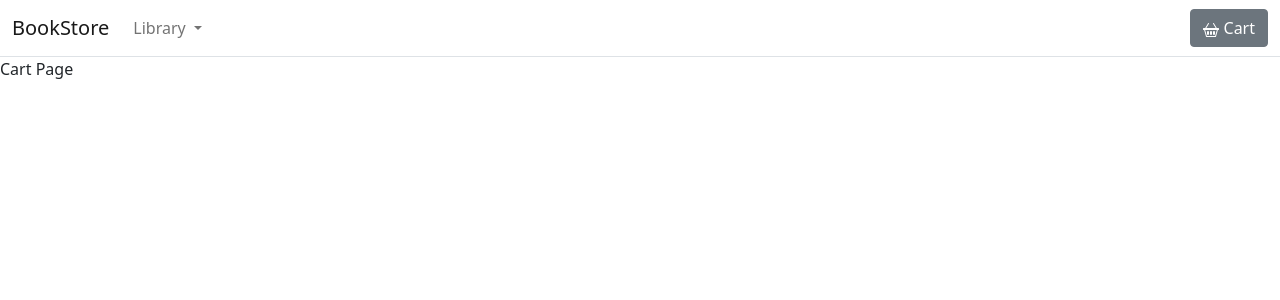
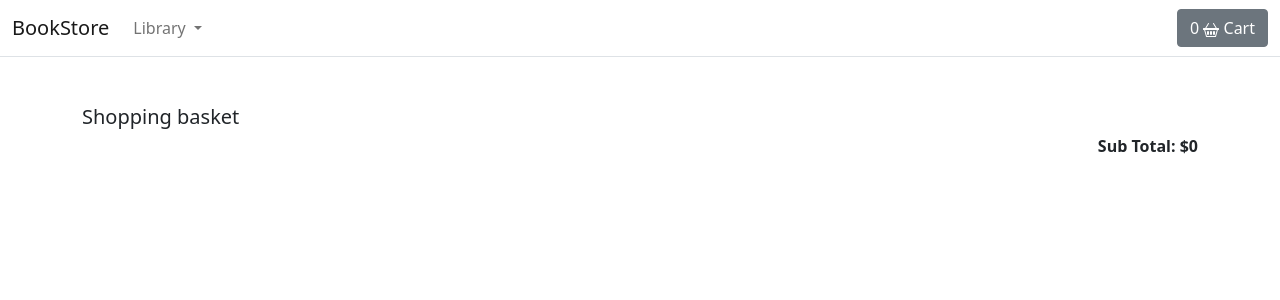
Before and after one commit to Denis-Guselnikov/book_store, a Django app: page /shopping_cart/ in a window 1280 px wide. Shown: the top 300 px of the page. Run offline with Django 3.2, Linux system fonts and the light colour scheme; data that the repository does not hold is empty.

Commit message:
adding basket functionality, testing the basket

```diff
--- a/setup.cfg
+++ b/setup.cfg
@@ -1,3 +1,3 @@
 [flake8]
 exclude = .git,*migrations*,*venv*
-max-line-length = 100
+max-line-length = 119
--- a/shopping_cart/basket.py
+++ b/shopping_cart/basket.py
@@ -1,3 +1,6 @@
+from decimal import Decimal
+
+from store.models import Product
 
 
 class Basket():
@@ -12,3 +15,63 @@ class Basket():
         if 'skey' not in request.session:
             basket = self.session['skey'] = {}
         self.basket = basket
+
+    def add(self, product, qty):
+        """
+        Добавление и обновление данных сеанса корзины пользователей.
+        """
+        product_id = str(product.id)
+
+        if product_id in self.basket:
+            self.basket[product_id]['qty'] = qty
+        else:
+            self.basket[product_id] = {'price': str(product.price), 'qty': qty}
+
+        self.save()
+
+    def __iter__(self):
+        """
+        Соберает product_id в данные сеанса, чтобы запросить базу
+        данных и вернуть продукты.
+        """
+        product_ids = self.basket.keys()
+        products = Product.products.filter(id__in=product_ids)
+        basket = self.basket.copy()
+
+        for product in products:
+            basket[str(product.id)]['product'] = product
+
+        for item in basket.values():
+            item['price'] = Decimal(item['price'])
+            item['total_price'] = item['price'] * item['qty']
+            yield item
+
+    def __len__(self):
+        """
+        Получите данные о корзине и подсчитайте количество товаров.
+        """
+        return sum(item['qty'] for item in self.basket.values())
+
+    def get_total_price(self):
+        return sum(Decimal(item['price']) * item['qty'] for item in self.basket.values())
+
+    def delete(self, product):
+        """
+        Удалить элемент из данных сеанса.
+        """
+        product_id = str(product)
+        if product_id in self.basket:
+            del self.basket[product_id]
+        self.session.modified = True
+
+    def update(self, product, qty):
+        """
+        Обновите значения в данных сеанса.
+        """
+        product_id = str(product)
+        if product_id in self.basket:
+            self.basket[product_id]['qty'] = qty
+        self.save()
+
+    def save(self):
+        self.session.modified = True
--- a/shopping_cart/context_processors.py
+++ b/shopping_cart/context_processors.py
@@ -1,5 +1,6 @@
 from .basket import Basket
 
 
+# В каждой просматриваемой странице есть доступ к просмотру Корзины
 def basket(request):
     return {'basket': Basket(request)}
--- a/shopping_cart/urls.py
+++ b/shopping_cart/urls.py
@@ -7,5 +7,7 @@ app_name = 'cart'
 
 urlpatterns = [
     path('', views.cart_summary, name='cart_summary'),
-    path('add/', views.cart_add, name='cart_add'),
+    path('add/', views.basket_add, name='basket_add'),
+    path('delete/', views.basket_delete, name='basket_delete'),
+    path('update/', views.basket_update, name='basket_update'),
 ]
--- a/shopping_cart/views.py
+++ b/shopping_cart/views.py
@@ -1,16 +1,49 @@
-from django.shortcuts import render, get_object_or_404
+from django.http import JsonResponse
+from django.shortcuts import get_object_or_404, render
+
+from store.models import Product
 
 from .basket import Basket
-from store.models import Product
 
 
 def cart_summary(request):
-    return render(request, 'store/cart/summary.html')
+    basket = Basket(request)
+    return render(request, 'store/cart/summary.html', {'basket': basket})
 
 
-def cart_add(request):
-    cart = Basket(request)
+def basket_add(request):
+    basket = Basket(request)
     if request.POST.get('action') == 'post':
         product_id = int(request.POST.get('productid'))
+        product_qty = int(request.POST.get('productqty'))
         product = get_object_or_404(Product, id=product_id)
-        cart.add(product=product)
+        basket.add(product=product, qty=product_qty)
+
+        basketqty = basket.__len__()
+        response = JsonResponse({'qty': basketqty})
+        return response
+
+
+def basket_delete(request):
+    basket = Basket(request)
+    if request.POST.get('action') == 'post':
+        product_id = int(request.POST.get('productid'))
+        basket.delete(product=product_id)
+
+        basketqty = basket.__len__()
+        baskettotal = basket.get_total_price()
+        response = JsonResponse({'qty': basketqty, 'subtotal': baskettotal})
+        return response
+
+
+def basket_update(request):
+    basket = Basket(request)
+    if request.POST.get('action') == 'post':
+        product_id = int(request.POST.get('productid'))
+        product_qty = int(request.POST.get('productqty'))
+        basket.update(product=product_id, qty=product_qty)
+
+        basketqty = basket.__len__()
+        baskettotal = basket.get_total_price()
+        response = JsonResponse({'qty': basketqty, 'subtotal': baskettotal})
+        return response
--- a/templates/store/base.html
+++ b/templates/store/base.html
@@ -8,8 +8,9 @@
     <meta name="viewport" content="width=device-width, initial-scale=1">
     <link href="https://cdn.jsdelivr.net/npm/bootstrap@5.0.0-beta1/dist/css/bootstrap.min.css" rel="stylesheet"
         integrity="sha384-giJF6kkoqNQ00vy+HMDP7azOuL0xtbfIcaT9wjKHr8RbDVddVHyTfAAsrekwKmP1" crossorigin="anonymous">
-    <script src="https://code.jquery.com/jquery-3.6.1.min.js"
-        integrity="sha256-o88AwQnZB+VDvE9tvIXrMQaPlFFSUTR+nldQm1LuPXQ=" crossorigin="anonymous"></script>
+    <script src="https://code.jquery.com/jquery-3.5.1.min.js" integrity="sha256-9/aliU8dGd2tb6OSsuzixeV4y/faTqgFtohetphbbj0=" crossorigin="anonymous"></script>
+    <!--<script src="https://code.jquery.com/jquery-3.6.1.min.js"
+        integrity="sha256-o88AwQnZB+VDvE9tvIXrMQaPlFFSUTR+nldQm1LuPXQ=" crossorigin="anonymous"></script>-->
     <script src="https://cdn.jsdelivr.net/npm/bootstrap@5.0.0-beta1/dist/js/bootstrap.bundle.min.js"
         integrity="sha384-ygbV9kiqUc6oa4msXn9868pTtWMgiQaeYH7/t7LECLbyPA2x65Kgf80OJFdroafW"
         crossorigin="anonymous"></script>
@@ -43,6 +44,16 @@
                     </ul>
                     <a type="button" role="button" href="{% url "cart:cart_summary" %}" class="btn btn-secondary">
 
+                        {% with total_qty=basket|length %}
+                            <div id="basket-qty" class="d-inline-flex">
+                                {% if total_qty > 0 %}
+                                    {{ total_qty }}
+                                {% else %}
+                                    0
+                                {% endif %}
+                            </div>
+                        {% endwith %}
+
                         <svg xmlns="http://www.w3.org/2000/svg" width="16" height="16" fill="currentColor"
                             class="bi bi-basket2" viewBox="0 0 16 16">
                             <path
--- a/templates/store/cart/summary.html
+++ b/templates/store/cart/summary.html
@@ -4,5 +4,106 @@
 
 
 {% block content %}
-    Cart Page
+<main class="pt-5">
+    <div class="container">
+        <h1 class="h5">Shopping basket</h1>
+        {% for item in basket %}
+        {% with product=item.product %}
+        <div data-index="{{product.id}}" class="row mb-4 border product-item">
+            <div class="col-md-3 col-lg-2 order-md-first bg-light">
+                <img class="img-fluid mx-auto d-block" width="120px" alt="Responsive image"
+                    src="{{ product.image.url }}">
+            </div>
+            <div class="col-md-9 col-lg-10 ps-md-3 ps-lg-10">
+                <a href="{{ product.get_absolute_url }}" class="text-decoration-none text-reset">
+                    <h1 class="h5 pt-2">{{ product.title }}</h1>
+                </a>
+                <div class="border">
+                    <div class="col border-bottom">
+                        <div class="row p-3">
+                            <div class="col-6">Hardback Book</div>
+                            <div class="col-6 text-end"><span class="h6 fw-bold">${{ product.price }}</span></div>
+                        </div>
+                    </div>
+                    <div class="col">
+                        <div class="row p-3">
+                            <div class="col-12">
+                                <label for="select">Qty</label>
+                                <select id="select{{product.id}}">
+                                    <option selected>
+                                        {{item.qty}}
+                                    </option>
+                                    <option value="">1</option>
+                                    <option value="">2</option>
+                                    <option value="">3</option>
+                                    <option value="">4</option>
+                                </select>
+                                <button type="button" id="update-button" data-index="{{product.id}}"
+                                    class="btn btn-outline-secondary btn-sm update-button">
+                                    Update
+                                </button>
+                                <button type="button" id="delete-button" data-index="{{product.id}}"
+                                    class="btn btn-outline-secondary btn-sm delete-button">
+                                    Delete
+                                </button>
+                            </div>
+                        </div>
+                    </div>
+                </div>
+            </div>
+        </div>
+        {% endwith %}
+        {% endfor %}
+        <div class="col-12 text-end">
+            <div class="h6 fw-bold">Sub Total: $<div id="subtotal" class="d-inline-flex">{{ basket.get_total_price }}
+                </div>
+            </div>
+        </div>
+    </div>
+</main>
+
+<script>
+    // Delete Item
+    $(document).on('click', '.delete-button', function (e) {
+        e.preventDefault();
+        var prodid = $(this).data('index');
+        $.ajax({
+            type: 'POST',
+            url: '{% url "cart:basket_delete" %}',
+            data: {
+                productid: $(this).data('index'),
+                csrfmiddlewaretoken: "{{csrf_token}}",
+                action: 'post'
+            },
+            success: function (json) {
+                $('.product-item[data-index="' + prodid + '"]').remove();
+                document.getElementById("subtotal").innerHTML = json.subtotal;
+                document.getElementById("basket-qty").innerHTML = json.qty
+            },
+            error: function (xhr, errmsg, err) { }
+        });
+    })
+
+    // Update Item
+    $(document).on('click', '.update-button', function (e) {
+        e.preventDefault();
+        var prodid = $(this).data('index');
+        $.ajax({
+            type: 'POST',
+            url: '{% url "cart:basket_update" %}',
+            data: {
+                productid: $(this).data('index'),
+                productqty: $('#select' + prodid + ' option:selected').text(),
+                csrfmiddlewaretoken: "{{csrf_token}}",
+                action: 'post'
+            },
+            success: function (json) {
+                document.getElementById("basket-qty").innerHTML = json.qty
+                document.getElementById("subtotal").innerHTML = json.subtotal
+            },
+            error: function (xhr, errmsg, err) { }
+        });
+    })
+</script>
+
 {% endblock %}
--- a/templates/store/products/product_detail.html
+++ b/templates/store/products/product_detail.html
@@ -52,7 +52,7 @@
         e.preventDefault();
         $.ajax({
             type: 'POST',
-            url: '{% url "cart:cart_add" %}',
+            url: '{% url "cart:basket_add" %}',
             data: {
                 productid: $('#add-button').val(),
                 productqty: $('#select option:selected').text(),
@@ -62,7 +62,7 @@
             success: function (json) {
                 document.getElementById("basket-qty").innerHTML = json.qty
             },
-            error: function (xhr, errmsg, err) { }
+            error: function (xhr, errmsg, err) {}
         });
     })
 </script>
```
Also changed, not shown: shopping_cart/tests/test_views.py (added, +55 -0 lines), store/tests/test_views.py (+5 -13 lines), shopping_cart/tests/__init__.py (added).
